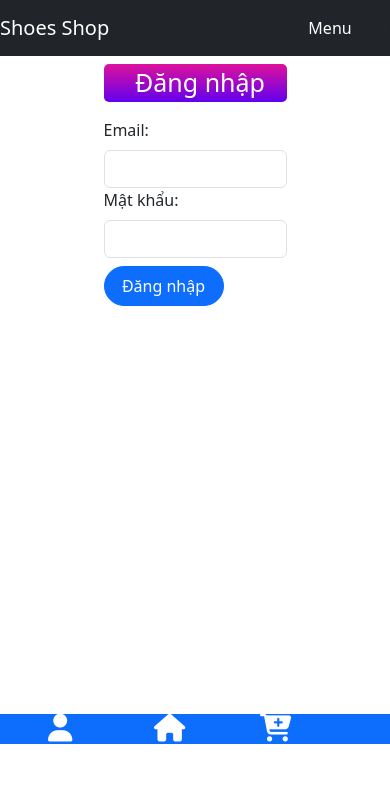
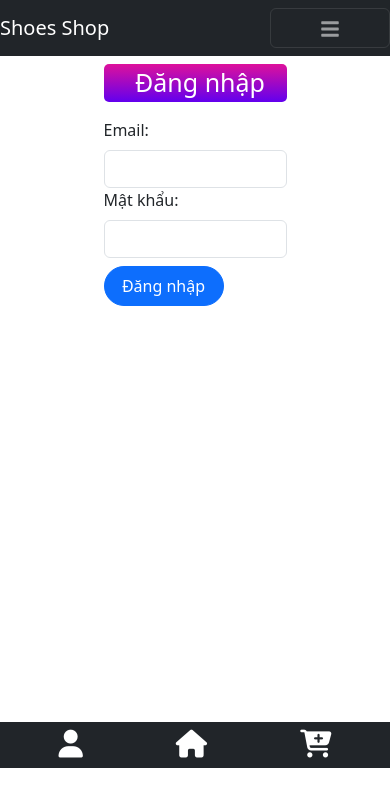
Before and after one commit to pcr9350/BC65_TranDangKhoa_NguyenQuangMinh_Capstone_ReactJS_ShoesShop, a React (Vite) app: page /login in a window 390 px wide. Shown: the top 806 px of the page. Built offline with nearby package versions, Linux system fonts and the light colour scheme.

Commit message:
fix responsive

```diff
--- a/src/assets/css/index.css
+++ b/src/assets/css/index.css
@@ -18,6 +18,21 @@
   color: #fff;
   padding-left: 10px;
   border-radius: 5px;
+}
+
+/* Table row height */
+.table tbody tr {
+  height: auto; /* Allow rows to adjust height based on content */
+}
+
+/* UpDownActions height */
+.up-down-actions {
+  height: 30px; /* Adjust as needed */
+}
+
+/* Bottom tab icon size */
+.bottom-tab-mobile .nav-link i {
+  font-size: 1.5rem; /* Adjust as needed */
 }
 
 button {
--- a/src/assets/scss/Theme/_default.scss
+++ b/src/assets/scss/Theme/_default.scss
@@ -5,3 +5,18 @@
     padding-left: $pd-1;
     border-radius: $border-radius-5;
 }
+
+/* Table row height */
+.table tbody tr {
+    height: auto; /* Allow rows to adjust height based on content */
+  }
+
+  /* UpDownActions height */
+  .up-down-actions {
+    height: 30px; /* Adjust as needed */
+  }
+
+  /* Bottom tab icon size */
+  .bottom-tab-mobile .nav-link i {
+    font-size: 1.5rem; /* Adjust as needed */
+  }
--- a/src/components/BottomTabMobile.jsx
+++ b/src/components/BottomTabMobile.jsx
@@ -3,25 +3,27 @@ import { NavLink } from "react-router-dom";
 
 const BottomTabMobile = () => {
   return (
-    <div className="bg-primary text-white d-flex flex-column justify-content-center bottom--mobile">
-      <div className="row justify-content-center px-5">
-        <div className="col-4">
-          <NavLink to={"/login"} className={"text-white"}>
-            <i className="fa fa-user fs-1"></i>
-          </NavLink>
-        </div>
-        <div className="col-4">
-          <NavLink to={"/"} className={"text-white"}>
-            <i className="fa fa-home fs-1"></i>
-          </NavLink>
-        </div>
-        <div className="col-4">
-          <NavLink to={"/cart"} className={"text-white"}>
-            <i className="fa fa-cart-plus fs-1"></i>
-          </NavLink>
-        </div>
+    <nav className="bottom-tab-mobile mt-2 bg-dark">
+      <div className="container">
+        <ul className="nav justify-content-around">
+          <li className="nav-item">
+            <NavLink to="/login" className="nav-link text-white">
+              <i className="fa fa-user fs-1" />
+            </NavLink>
+          </li>
+          <li className="nav-item">
+            <NavLink to="/" className="nav-link text-white">
+              <i className="fa fa-home fs-1" />
+            </NavLink>
+          </li>
+          <li className="nav-item">
+            <NavLink to="/cart" className="nav-link text-white">
+              <i className="fa fa-cart-plus fs-1" />
+            </NavLink>
+          </li>
+        </ul>
       </div>
-    </div>
+    </nav>
   );
 };
 
--- a/src/components/HeaderHome.jsx
+++ b/src/components/HeaderHome.jsx
@@ -4,6 +4,7 @@ import { Link, NavLink } from "react-router-dom";
 import { ACCESS_TOKEN, USER_LOGIN } from "../util/util";
 import { BiSearch } from "react-icons/bi";
 import toast from "react-hot-toast";
+import { FaBars } from "react-icons/fa";
 
 const HeaderHome = () => {
   const { userLogin } = useSelector((state) => state.userReducer);
@@ -25,15 +26,18 @@ const HeaderHome = () => {
           >
             <BiSearch size={25} color="white" />
             <h4 className="text-white">Search</h4>
-
           </Link>
+          <NavLink className="text-white mx-2 text-decoration-none" to="/cart">
+            <i className="fa fa-shopping-cart position-relative fs-4">
+              <span className="position-absolute top-0 badge rounded-pill translate-middle bg-danger fs-6">
+                <small>{totalquantity}</small>
+              </span>
+            </i>
+          </NavLink>
           <NavLink
-            className="text-white mx-2 text-decoration-none"
-            to="/cart"
+            className="text-white my-sm-0 text-decoration-none btn btn-outline-info border-0 rounded-pill"
+            to="/profile"
           >
-            <i className="fa fa-shopping-cart position-relative fs-4"><span className="position-absolute top-0 badge rounded-pill translate-middle bg-danger fs-6"><small>{totalquantity}</small></span></i>
-          </NavLink>
-          <NavLink className="text-white my-sm-0 text-decoration-none btn btn-outline-info border-0 rounded-pill" to="/profile">
             {userLogin.email}{" "}
           </NavLink>
           <NavLink
@@ -82,10 +86,12 @@ const HeaderHome = () => {
 
   // set fixed-top nav-bar
   const [isFixed, setIsFixed] = useState(false);
+  // State for mobile menu visibility
+  const [isMobileMenuOpen, setIsMobileMenuOpen] = useState(false);
 
   useEffect(() => {
-    window.addEventListener('scroll', handleScroll);
-    return () => window.removeEventListener('scroll', handleScroll);
+    window.addEventListener("scroll", handleScroll);
+    return () => window.removeEventListener("scroll", handleScroll);
   }, []);
 
   const handleScroll = () => {
@@ -106,18 +112,17 @@ const HeaderHome = () => {
         Shoes Shop
       </NavLink>
       <button
-        className="d-md-none border-0 rounded-5 bg-dark"
+        className="navbar-toggler"
         type="button"
-        data-bs-toggle="collapse"
-        data-bs-target="#collapsibleNavId"
-        aria-controls="collapsibleNavId"
-        aria-expanded="false"
-        aria-label="Toggle navigation"
+        onClick={() => setIsMobileMenuOpen(!isMobileMenuOpen)}
       >
-        Menu
+        <FaBars /> {/* Use the bars icon for the toggle */}
       </button>
-      <div className="collapse navbar-collapse" id="collapsibleNavId">
-        <ul className="navbar-nav me-auto mt-2 mt-lg-0">
+      <div
+        className={`collapse navbar-collapse ${isMobileMenuOpen ? "show" : ""}`}
+        id="collapsibleNavId"
+      >
+        <ul className="navbar-nav me-auto mt-2 mt-lg-0 flex-column flex-md-row">
           <li className="nav-item">
             <NavLink className="nav-link" to="/home" aria-current="page">
               Home
@@ -135,7 +140,9 @@ const HeaderHome = () => {
             </NavLink>
           </li>
         </ul>
-        <form className="d-flex my-2 my-lg-0">{renderLogin()}</form>
+        <div className="d-flex justify-content-end">
+          <form className="d-flex my-2 my-lg-0">{renderLogin()}</form>
+        </div>
       </div>
     </nav>
   );
--- a/src/components/UpDownActions.jsx
+++ b/src/components/UpDownActions.jsx
@@ -4,24 +4,24 @@ const UpDownActions = ({ product, handleUpDownBtn }) => {
   return (
     <div
       className="d-flex flex-row align-items-center gap-3 justify-content-between"
-      style={{ width: 130 }}
+      style={{ width: '100%' }}
     >
       <button
-        className="border-0 rounded-3"
-        style={{ width: 40, height: 40 }}
+        className="border-0 rounded-5 bg-primary"
+        style={{ width: "40%" }}
         onClick={() => handleUpDownBtn("down")}
       >
         -
       </button>
       <p
-        style={{ fontSize: 20, fontWeight: 600, width: 30 }}
+        style={{ fontSize: "1rem", fontWeight: "400", width: "20%" }}
         className="my-auto mx-auto text-center"
       >
         {product?.count}
       </p>
       <button
-        className="border-0 rounded-3"
-        style={{ width: 40, height: 40 }}
+        className="border-0 rounded-5 bg-primary"
+        style={{ width: "40%" }}
         onClick={() => handleUpDownBtn("up")}
       >
         +
--- a/src/pages/Detail/Detail.jsx
+++ b/src/pages/Detail/Detail.jsx
@@ -62,21 +62,24 @@ const Detail = () => {
           <p>{productDetail?.description}</p>
           {productDetail?.size.map((size, index) => {
             return (
-              <p className="me-2 btn btn-dark rounded-3" key={index}>
+              <p className="me-2 btn btn-dark rounded-5" key={index}>
                 {size}
               </p>
             );
           })}
           <div className="mt-2 d-flex flex-column align-items-start gap-2">
+            <div className="w-50">
             <UpDownActions
               product={currentProduct}
               handleUpDownBtn={handleUpDownBtn}
             />
+            </div>
+
             <button
               className={`btn rounded-5 ${
                 !currentProduct?.count && "disabled"
               }`}
-              style={{ width: 130, backgroundColor: "#6200EE", color: "white" }}
+              style={{ backgroundColor: "#6200EE", color: "white" }}
               onClick={handleAddToCart}
             >
               Add to cart
--- a/src/pages/Home/HomeMobile.jsx
+++ b/src/pages/Home/HomeMobile.jsx
@@ -19,9 +19,15 @@ const HomeMobile = () => {
                 <p>{prod.shortDescription}</p>
               </div>
               <div className="text-end d-flex">
-                <NavLink to={`/detail/${prod.id}`} className={"btn btn-dark"}>
-                  View detail
-                </NavLink>
+                <button className="rounded-5 bg-dark mt-2">
+                  <NavLink
+                    to={`/detail/${prod.id}`}
+                    className={"text-decoration-none text-white"}
+                  >
+                    View Detail
+                  </NavLink>
+                </button>
+
                 <ButtonBuyProduct product={prod} />
               </div>
             </div>
```
Also changed, not shown: src/pages/Cart/Cart.jsx (+27 -42 lines), 1 other file (tests, documents, lock files or other folders).
